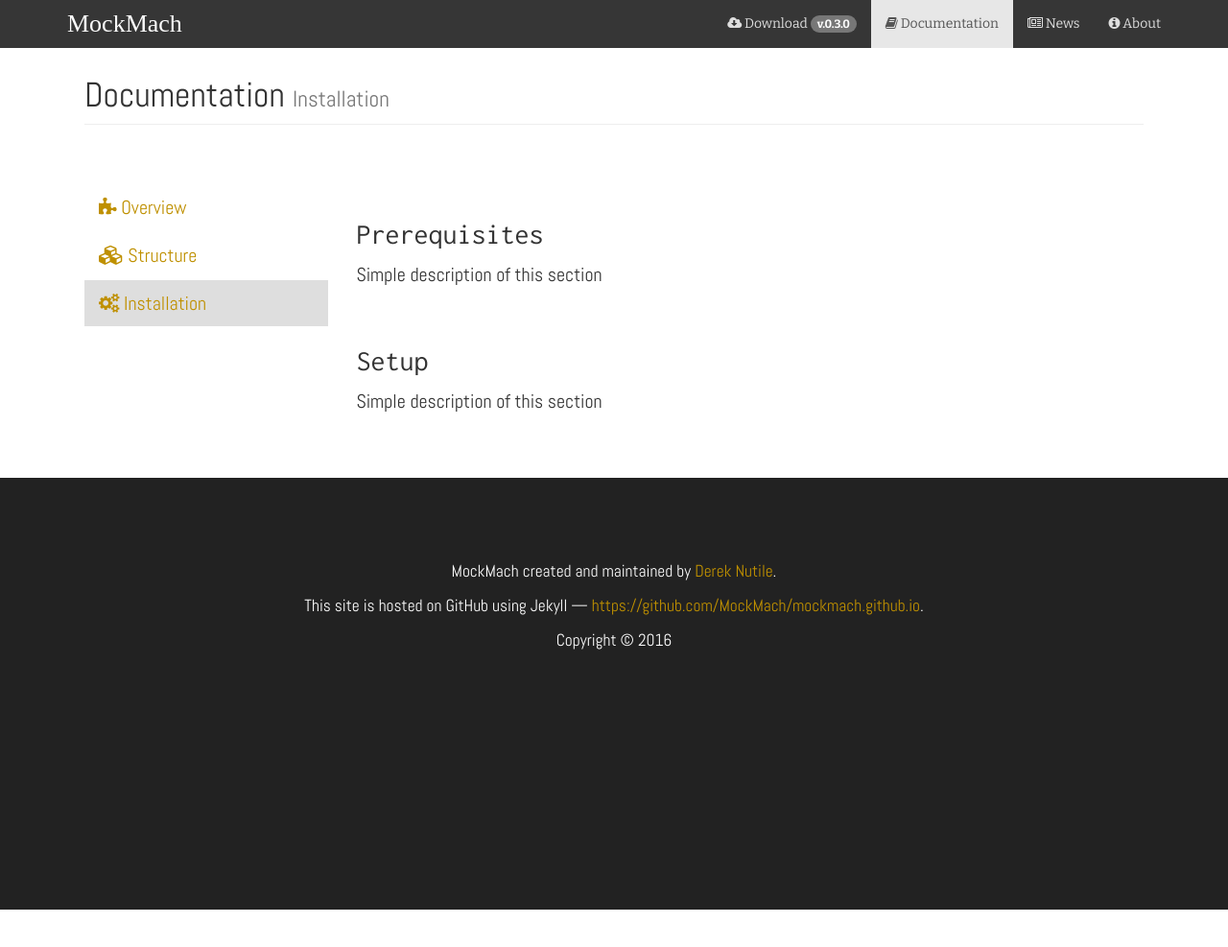
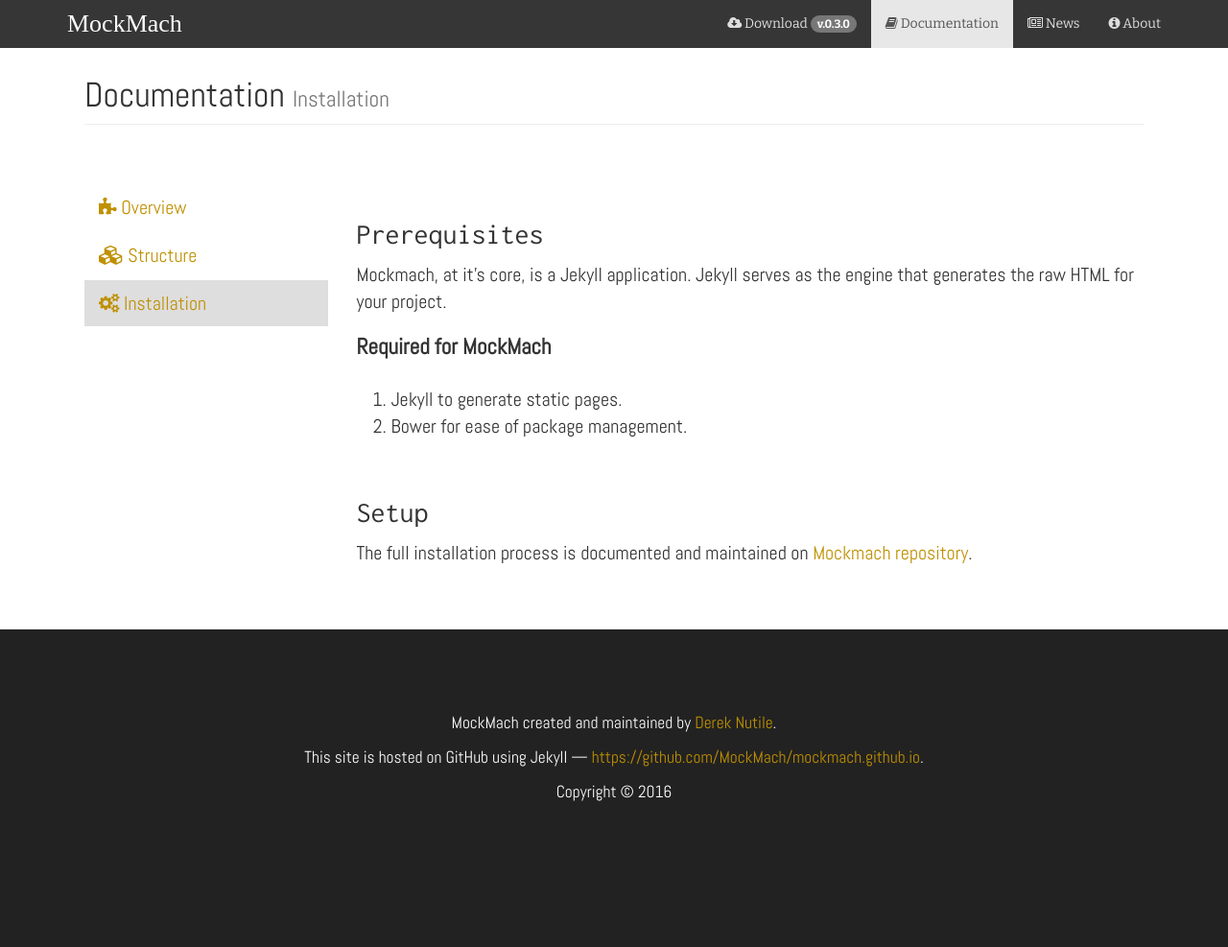
Before and after one commit to MockMach/mockmach.github.io, a Jekyll site: the page built from docs/install.html, in a window 1280 px wide and 1106 px high. Shown: the top 987 px of the window at 96% size. Built offline with Jekyll 4.4.1, drawn with Linux system fonts in a browser that asks for light colours.

Commit message:
edit/html - Add installation notes

```diff
--- a/docs/install.html
+++ b/docs/install.html
@@ -17,12 +17,20 @@
         <div class="col-md-9 col-lg-9">
             <section id="prerequisites" class="palette horizontal-padding-small" name="prerequisites">
                 <h3>Prerequisites</h3>
-                <p>Simple description of this section</p>
+                <p>Mockmach, at it's core, is a Jekyll application.  Jekyll serves as the engine that generates the raw HTML for your project.</p>
+
+                <h5>Required for MockMach</h5>
+
+                <ol>
+                    <li>Jekyll to generate static pages.</li>
+                    <li>Bower for ease of package management.</li>
+                </ol>
+
             </section><!-- /#prerequisites -->
 
             <section id="setup" class="palette horizontal-padding-small" name="setup">
                 <h3>Setup</h3>
-                <p>Simple description of this section</p>
+                <p>The full installation process is documented and maintained on <a href="https://github.com/MockMach/mockmach" target="_blank">Mockmach repository</a>.</p>
             </section><!-- /#setup -->
         </div>
 
```
Also changed, not shown: assets/scss/custom.scss (+9 -2 lines), assets/css/custom.min.css.
